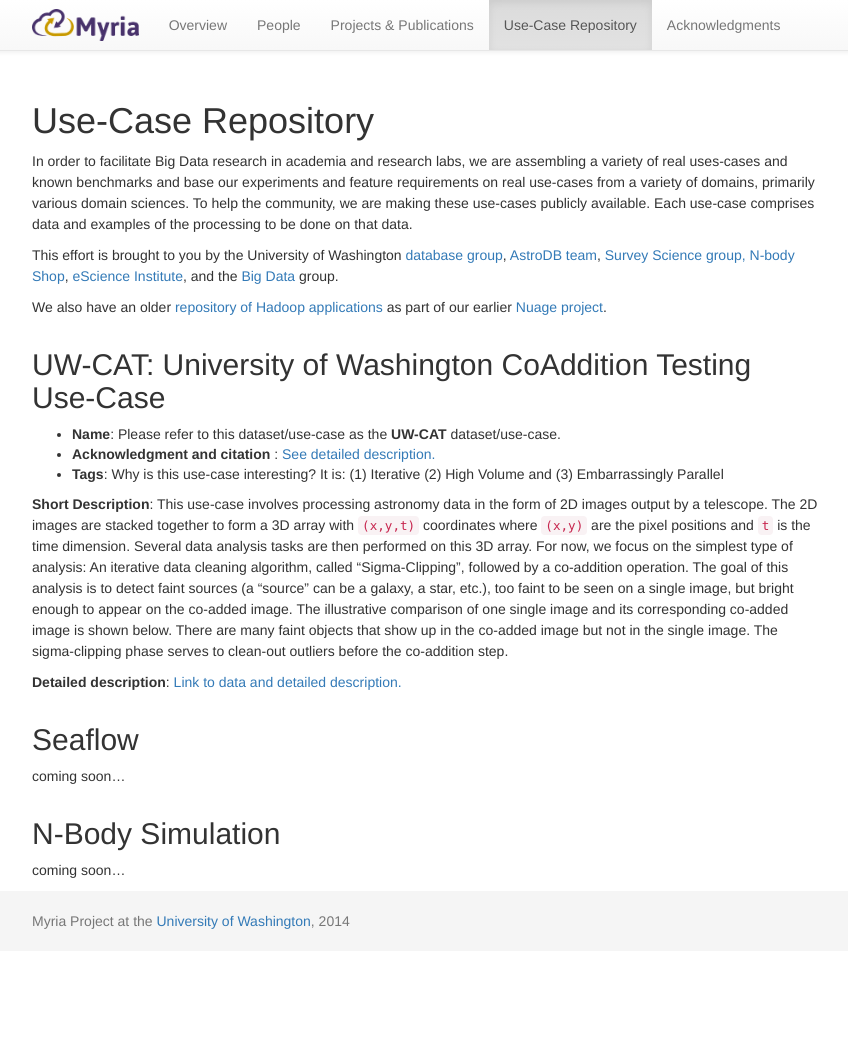
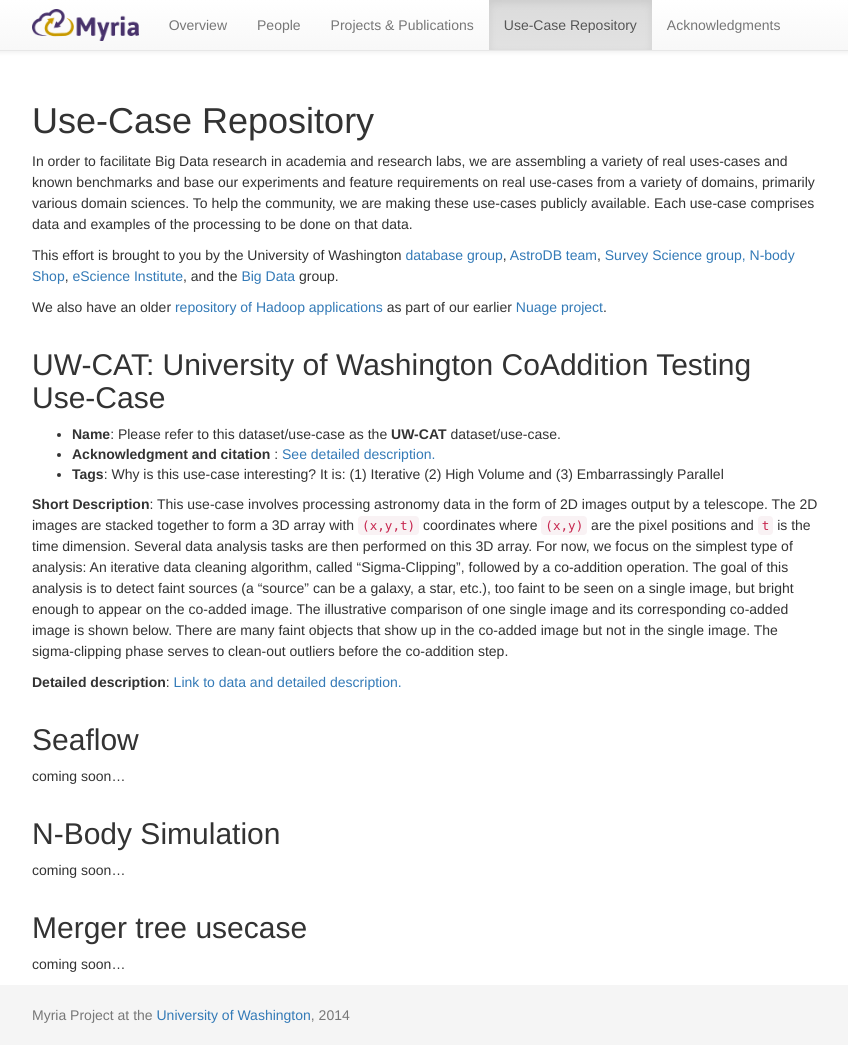
Before and after one commit to uwescience/myria-website, a Jekyll site: the page built from repository/index.markdown, in a window 1280 px wide. Shown: the whole page, without its empty margins (213-1061 px from the left). Built offline with Jekyll 4.4.1, drawn with Linux system fonts in a browser that asks for light colours; nearby versions of some CDN libraries; Markdown is read by kramdown in place of the engine named in the settings; before the commit the page ends 952 px from its top, so only the background shows below that.

Commit message:
Add coming soon for merger tree use case

```diff
--- a/repository/index.markdown
+++ b/repository/index.markdown
@@ -31,3 +31,7 @@
 ## N-Body Simulation
 
 coming soon...
+
+## Merger tree usecase
+
+coming soon...
```
